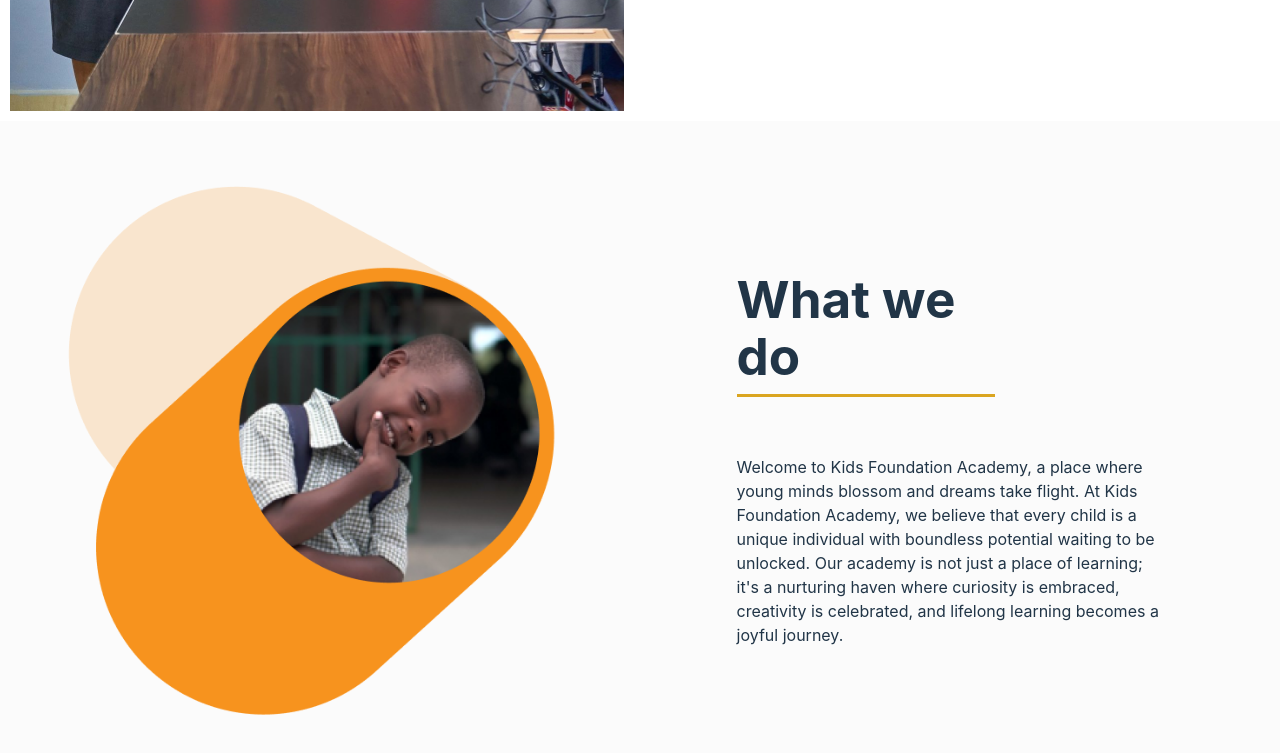
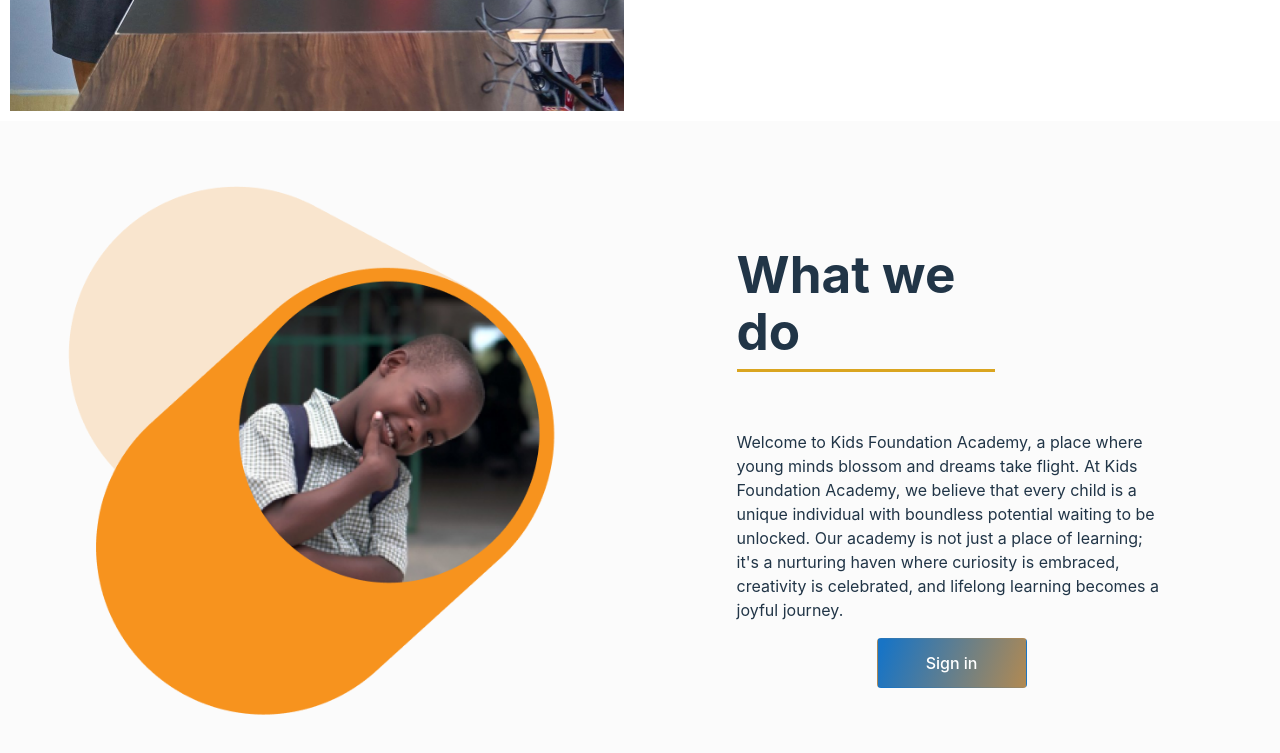
Before and after one commit to jwsvengit7/foundation-html-css-vanillajs, a website built with Vite: page index.html in a window 1280 px wide. Shown: the part 1879-2632 px from the top of the page. Built offline with nearby package versions, Linux system fonts and the light colour scheme.

Commit message:
main middle

```diff
--- a/css/style.css
+++ b/css/style.css
@@ -122,7 +122,7 @@
   align-items: center;
   justify-content: flex-end;
 }
-.button-div button{
+ button{
   width: 150px;
 height:50px;
 color: white;
--- a/index.html
+++ b/index.html
@@ -68,7 +68,7 @@
 
        </div>
        <p style="width: 70%;">Welcome to Kids Foundation Academy, a place where young minds blossom and dreams take flight. At Kids Foundation Academy, we believe that every child is a unique individual with boundless potential waiting to be unlocked. Our academy is not just a place of learning; it's a nurturing haven where curiosity is embraced, creativity is celebrated, and lifelong learning becomes a joyful journey.</p>
-
+       <button>Sign in</button>
 
     </div>
   </section>
```
